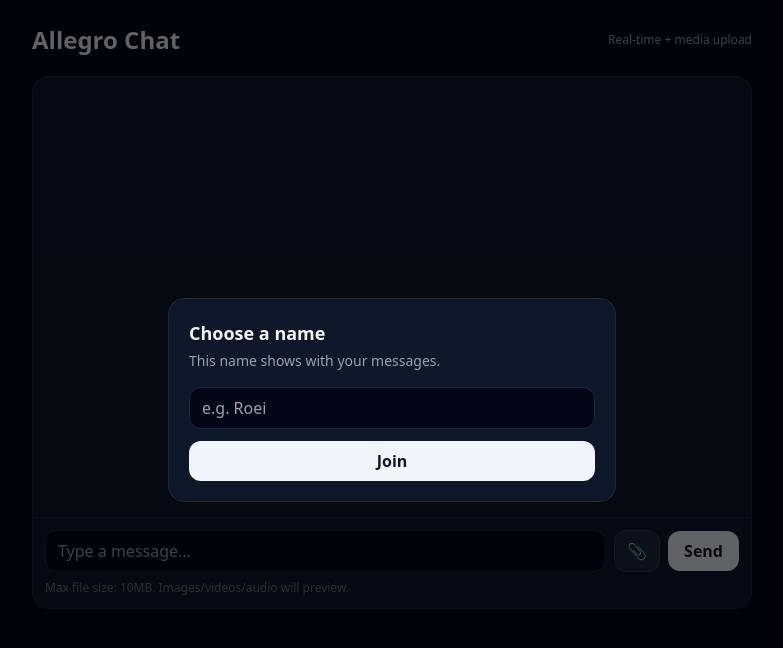
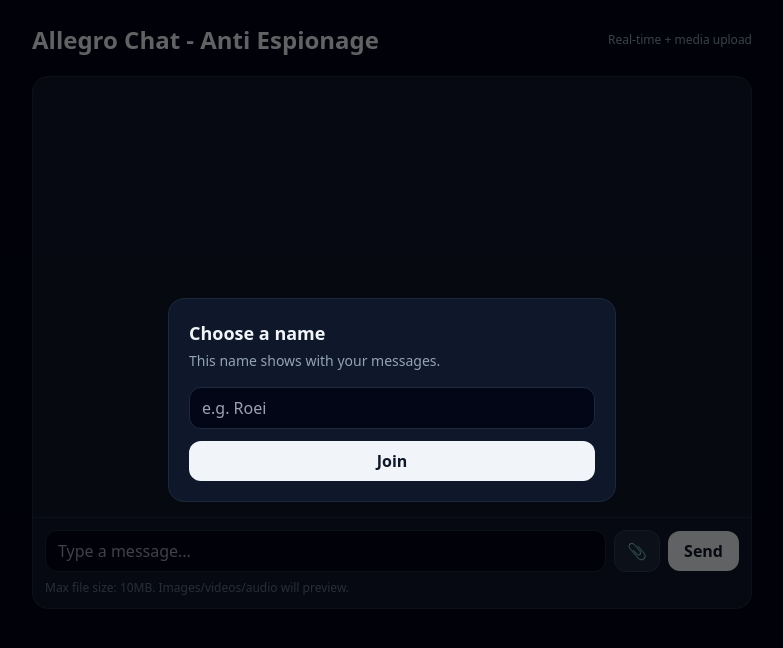
Before and after one commit to roeideri/azure-appservice-demo, a website: page public/index.html in a window 1280 px wide. Shown: the whole page, without its empty margins (248-1031 px from the left). Drawn offline with nearby package versions, Linux system fonts and the light colour scheme; no server answers.

Commit message:
Change app title

```diff
--- a/public/index.html
+++ b/public/index.html
@@ -9,7 +9,7 @@
 <body class="bg-slate-950 text-slate-100">
   <div class="max-w-3xl mx-auto p-4 md:p-6">
     <div class="flex items-center justify-between">
-      <h1 class="text-2xl font-bold">Allegro Chat</h1>
+      <h1 class="text-2xl font-bold">Allegro Chat - Anti Espionage</h1>
       <div class="text-xs text-slate-400">Real-time + media upload</div>
     </div>
 
```
